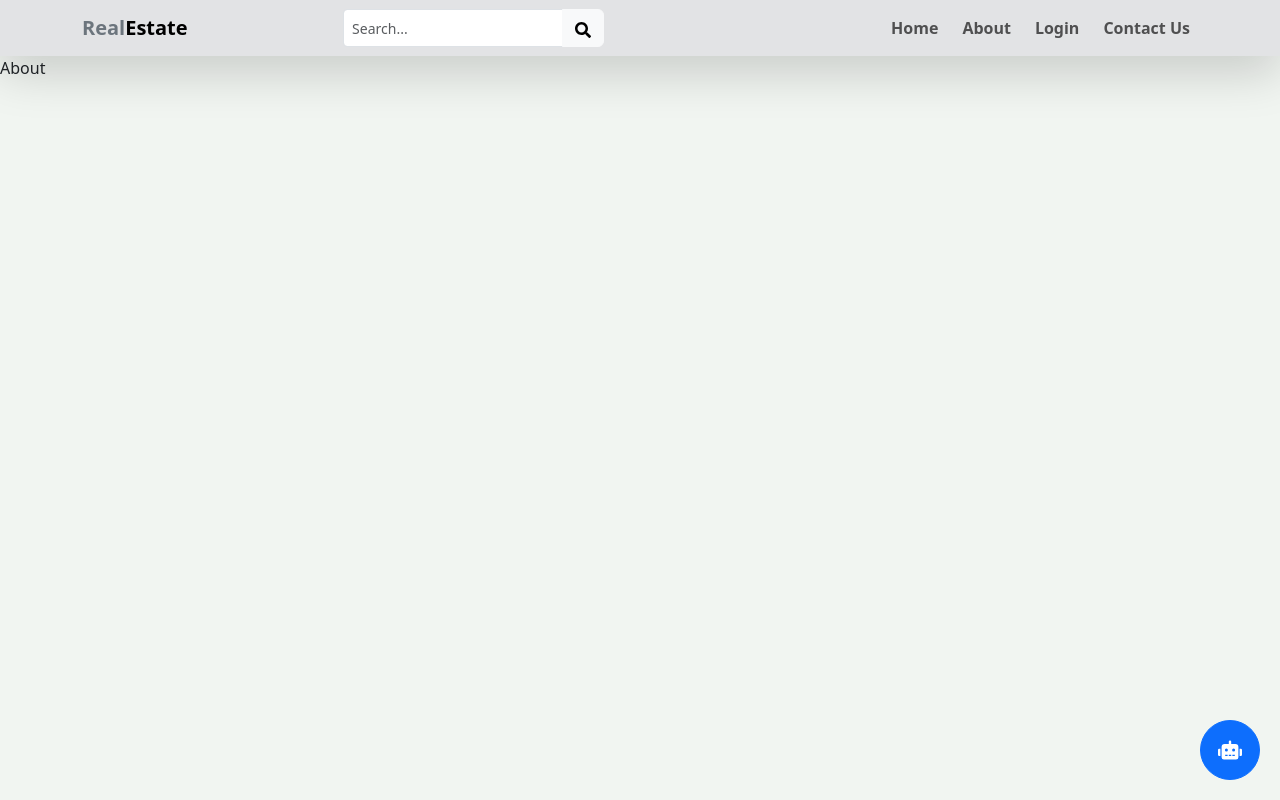
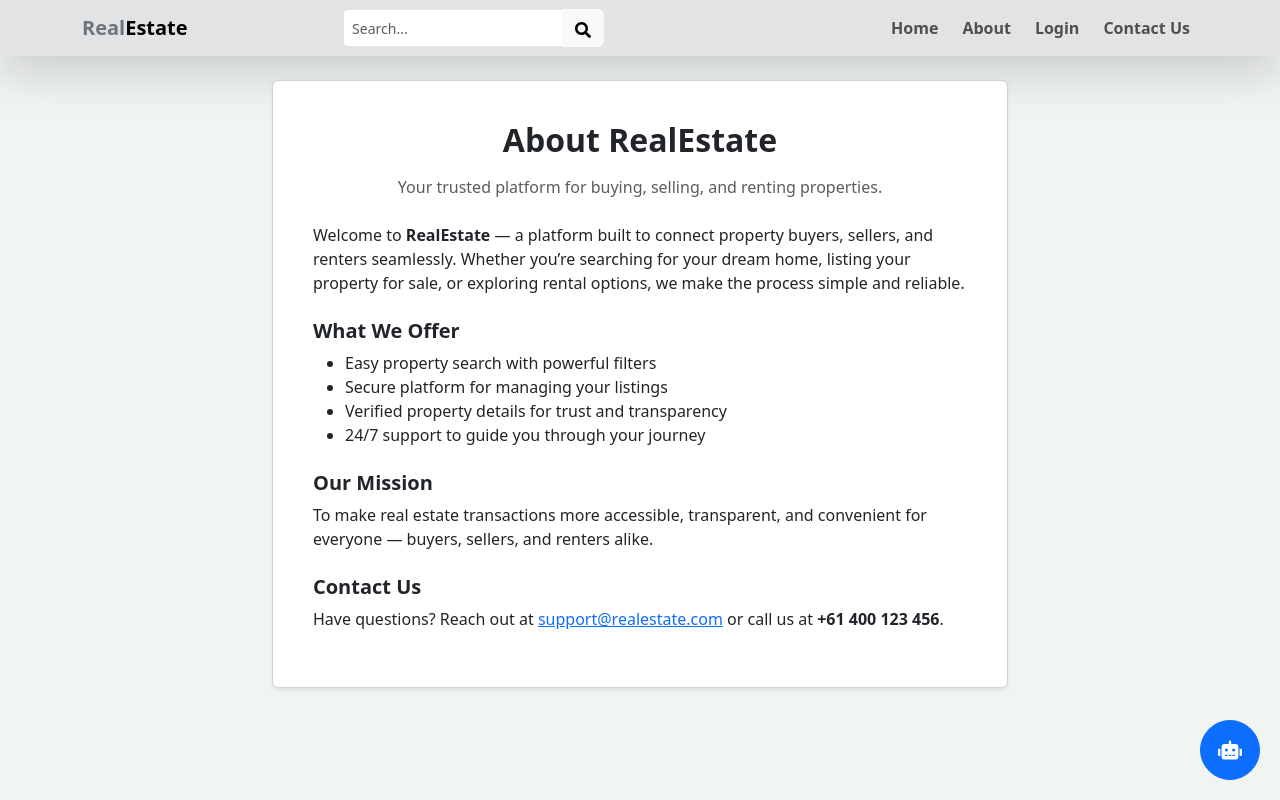
Before and after one commit to Bishes7/real-estate_frontend, a React (Vite) app: page /about in a window 1280 px wide. Built offline with nearby package versions, Linux system fonts and the light colour scheme.

Commit message:
updated chatbot features

```diff
--- a/src/components/charts/LineChart.jsx
+++ b/src/components/charts/LineChart.jsx
@@ -8,22 +8,21 @@ import {
   Tooltip,
   CartesianGrid,
 } from "recharts";
-import { getMonthName } from "../../utils/months";
 
 const LineChartComponent = ({ data }) => {
   const formattedData =
     data?.map((item) => ({
-      month: getMonthName(item._id),
+      week: `Week ${item._id.split("-")[1]}`, // Extract week number from "2025-08"
       count: item.count,
     })) || [];
 
   return (
     <div className="p-3 shadow-sm bg-white rounded" style={{ height: 300 }}>
-      <h6 className="fw-bold text-secondary mb-2">New Users per Month</h6>
+      <h6 className="fw-bold text-secondary mb-2">New Users per Week</h6>
       <ResponsiveContainer width="100%" height="100%">
         <LineChart data={formattedData}>
           <CartesianGrid strokeDasharray="3 3" />
-          <XAxis dataKey="month" />
+          <XAxis dataKey="week" />
           <YAxis />
           <Tooltip />
           <Line
--- a/src/components/charts/PieChart.jsx
+++ b/src/components/charts/PieChart.jsx
@@ -1,17 +1,32 @@
 import React from "react";
-import { ResponsiveContainer, PieChart, Pie, Tooltip, Cell } from "recharts";
+import {
+  ResponsiveContainer,
+  PieChart,
+  Pie,
+  Tooltip,
+  Cell,
+  Legend,
+} from "recharts";
 
-const COLORS = ["#007bff", "#28a745"];
+const COLOR_MAP = {
+  rent: "#007bff", // Blue
+  sell: "#28a745", // Green
+};
 
 const PieChartComponent = ({ data }) => {
   const formattedData =
-    data?.map((item) => ({
-      name: item._id,
-      value: item.count,
-    })) || [];
+    data?.map((item) => {
+      const key = item._id?.toLowerCase() || "unknown";
+      return {
+        name: key.charAt(0).toUpperCase() + key.slice(1), // Capitalize first letter
+        value: item.count,
+        color: COLOR_MAP[key] || "#6c757d", // Default gray if type unknown
+      };
+    }) || [];
+  console.log("Stats Data:", data);
 
   return (
-    <div className="p-3 shadow-sm bg-white rounded" style={{ height: 300 }}>
+    <div className="p-3 bg-white shadow rounded" style={{ height: 300 }}>
       <h6 className="fw-bold text-secondary mb-2">Listings by Type</h6>
       <ResponsiveContainer width="100%" height="100%">
         <PieChart>
@@ -22,16 +37,15 @@ const PieChartComponent = ({ data }) => {
             cx="50%"
             cy="50%"
             outerRadius={80}
-            label
+            label={({ name, value }) => `${name}: ${value}`}
+            isAnimationActive={true}
           >
             {formattedData.map((entry, index) => (
-              <Cell
-                key={`cell-${index}`}
-                fill={COLORS[index % COLORS.length]}
-              />
+              <Cell key={`cell-${index}`} fill={entry.color} />
             ))}
           </Pie>
-          <Tooltip />
+          <Tooltip formatter={(value, name) => [`${value} Listings`, name]} />
+          <Legend verticalAlign="bottom" height={36} />
         </PieChart>
       </ResponsiveContainer>
     </div>
--- a/src/components/ui/ChatBot.jsx
+++ b/src/components/ui/ChatBot.jsx
@@ -1,6 +1,7 @@
 import React, { useState } from "react";
 import { Button, Form } from "react-bootstrap";
 import { FaRobot } from "react-icons/fa";
+import { useSendMessageMutation } from "../../slices/botApiSlice";
 
 const Chatbot = () => {
   const [open, setOpen] = useState(false);
@@ -9,26 +10,33 @@ const Chatbot = () => {
   ]);
   const [input, setInput] = useState("");
 
-  const handleSend = (e) => {
+  const [sendMessage] = useSendMessageMutation();
+
+  const handleSend = async (e) => {
     e.preventDefault();
     if (!input.trim()) return;
 
     // Add user message
-    const newMessages = [...messages, { sender: "user", text: input }];
+    setMessages((prev) => [...prev, { sender: "user", text: input }]);
 
-    // Add dummy bot reply
-    newMessages.push({
-      sender: "bot",
-      text: "Thanks for your message! (This is a demo 🤖)",
-    });
+    try {
+      // Send to backend
+      const response = await sendMessage({ message: input }).unwrap();
 
-    setMessages(newMessages);
+      // Add bot reply from backend
+      setMessages((prev) => [...prev, { sender: "bot", text: response.reply }]);
+    } catch (err) {
+      setMessages((prev) => [
+        ...prev,
+        { sender: "bot", text: "Error connecting to the server." },
+      ]);
+    }
+
     setInput("");
   };
 
   return (
     <div>
-      {/* Floating Button */}
       {/* Floating Button */}
       <Button
         variant="primary"
@@ -113,11 +121,7 @@ const Chatbot = () => {
           </div>
 
           {/* Input */}
-          <Form
-            onSubmit={handleSend}
-            className="d-flex p-2 border-top"
-            style={{ margin: 0 }}
-          >
+          <Form onSubmit={handleSend} className="d-flex p-2 border-top">
             <Form.Control
               type="text"
               value={input}
--- a/src/pages/About.jsx
+++ b/src/pages/About.jsx
@@ -1,7 +1,56 @@
 import React from "react";
+import { Container, Row, Col, Card } from "react-bootstrap";
 
-const About = () => {
-  return <div>About</div>;
+const AboutPage = () => {
+  return (
+    <Container className="mt-4">
+      <Row className="justify-content-center">
+        <Col md={8}>
+          <Card className="shadow-sm p-4">
+            <Card.Body>
+              <h2 className="fw-bold text-center mb-3">About RealEstate</h2>
+              <p className="text-muted text-center mb-4">
+                Your trusted platform for buying, selling, and renting
+                properties.
+              </p>
+
+              <p>
+                Welcome to <strong>RealEstate</strong> — a platform built to
+                connect property buyers, sellers, and renters seamlessly.
+                Whether you’re searching for your dream home, listing your
+                property for sale, or exploring rental options, we make the
+                process simple and reliable.
+              </p>
+
+              <h5 className="mt-4 fw-bold">What We Offer</h5>
+              <ul>
+                <li>Easy property search with powerful filters</li>
+                <li>Secure platform for managing your listings</li>
+                <li>Verified property details for trust and transparency</li>
+                <li>24/7 support to guide you through your journey</li>
+              </ul>
+
+              <h5 className="mt-4 fw-bold">Our Mission</h5>
+              <p>
+                To make real estate transactions more accessible, transparent,
+                and convenient for everyone — buyers, sellers, and renters
+                alike.
+              </p>
+
+              <h5 className="mt-4 fw-bold">Contact Us</h5>
+              <p>
+                Have questions? Reach out at{" "}
+                <a href="mailto:support@realestate.com">
+                  support@realestate.com
+                </a>{" "}
+                or call us at <strong>+61 400 123 456</strong>.
+              </p>
+            </Card.Body>
+          </Card>
+        </Col>
+      </Row>
+    </Container>
+  );
 };
 
-export default About;
+export default AboutPage;
--- a/src/pages/admin/AdminDashBoard.jsx
+++ b/src/pages/admin/AdminDashBoard.jsx
@@ -15,7 +15,11 @@ const AdminDashboard = () => {
 
   return (
     <Container fluid className="my-4">
-      <Row className="g-3">
+      <div className="mb-3">
+        <h4 className="fw-bold">Admin Dashboard</h4>
+        <p className="text-muted mb-0">Key insights of your platform</p>
+      </div>
+      <Row className="g-4">
         <Col md={4}>
           <PieChartComponent data={stats?.listingsByType} />
         </Col>
@@ -23,7 +27,7 @@ const AdminDashboard = () => {
           <BarChartComponent data={stats?.listingsByMonth} />
         </Col>
         <Col md={4}>
-          <LineChartComponent data={stats?.usersByMonth} />
+          <LineChartComponent data={stats?.usersByWeek} />
         </Col>
       </Row>
     </Container>
--- /dev/null
+++ b/src/slices/botApiSlice.js
@@ -0,0 +1,16 @@
+import { BOT_URL } from "../utils/constants";
+import { apiSlice } from "./apiSlice"; // assuming you have apiSlice set up already
+
+export const botApiSlice = apiSlice.injectEndpoints({
+  endpoints: (builder) => ({
+    sendMessage: builder.mutation({
+      query: (data) => ({
+        url: `${BOT_URL}/message`,
+        method: "POST",
+        body: data,
+      }),
+    }),
+  }),
+});
+
+export const { useSendMessageMutation } = botApiSlice;
--- a/src/utils/constants.js
+++ b/src/utils/constants.js
@@ -6,3 +6,4 @@ export const UPLOADS_URL = "/api/upload";
 export const LISTING_URL = "/api/listing";
 export const CONTACT_URL = "/api/contact";
 export const ADMIN_URL = "/api/admin";
+export const BOT_URL = "/api/chatbot";
```
